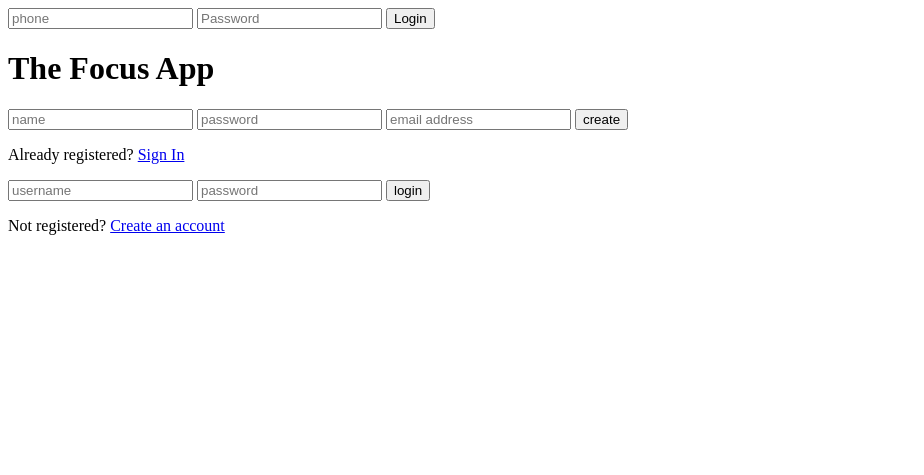
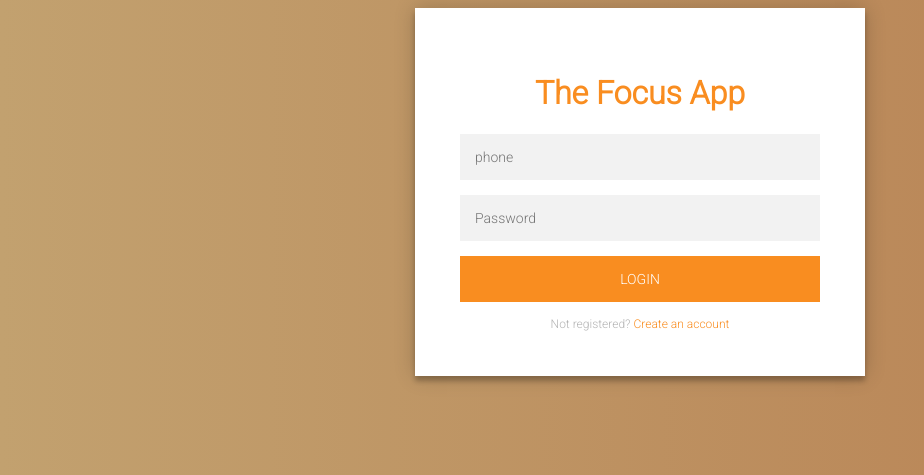
Before and after one commit to iangeckeler/goalsapp, a Node server app: page /login in a window 1280 px wide. Shown: the top 475 px of the page, without its empty margins (0-924 px from the left). Run offline with Node 20, Linux system fonts and the light colour scheme; some libraries are stand-ins or nearby versions.

Commit message:
fixed login page

```diff
--- a/controllers/isauthenticated.js
+++ b/controllers/isauthenticated.js
@@ -1,5 +1,5 @@
 const isAuthenticated = (req,res,next) => {
-    //console.log(req.originalUrl)
+    console.log(req.originalUrl)
     //console.log(req.session)
     let s1=req.originalUrl;
     if (s1.includes('login') || req.originalUrl=='/login/' || req.originalUrl == '/login/signup'||req.originalUrl == '/sms') {
--- a/views/login.ejs
+++ b/views/login.ejs
@@ -1,34 +1,19 @@
 <html>
     <head>
+        <link rel='stylesheet' href='/src/login.css'>
     </head>
     <body>
-        <% if(message!=''){ %>
-            <h1><%=message%></h1>
-        <%}%>
         <form class="form" method='POST' action='/login/'>
+            <h1>The Focus App</h1>
             <input type="string" placeholder="phone" name='phone'>
             <input type="password" placeholder="Password" name='password'>
             <button type="submit" id="login-button">Login</button>
+            <% if(message!=''){ %>
+                <h1><%=message%></h1>
+            <%} else {%>
+                <p class="message">Not registered? <a href="/login/signup">Create an account</a></p>
+            <%}%>
         </form>
 
-        <div class="login-page">
-
-                <div class="form">
-                   <h1>The Focus App</h1>
-                  <form class="register-form">
-                    <input type="text" placeholder="name"/>
-                    <input type="password" placeholder="password"/>
-                    <input type="text" placeholder="email address"/>
-                    <button>create</button>
-                    <p class="message">Already registered? <a href="#">Sign In</a></p>
-                  </form>
-                  <form class="login-form">
-                    <input type="text" placeholder="username"/>
-                    <input type="password" placeholder="password"/>
-                    <button>login</button>
-                    <p class="message">Not registered? <a href="#">Create an account</a></p>
-                  </form>
-                </div>
-              </div>
     </body>
 </html>
```
